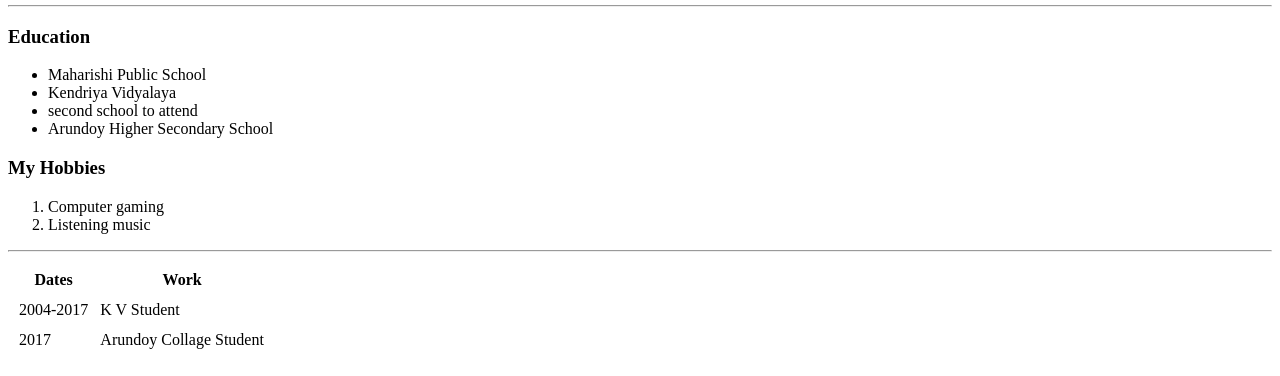
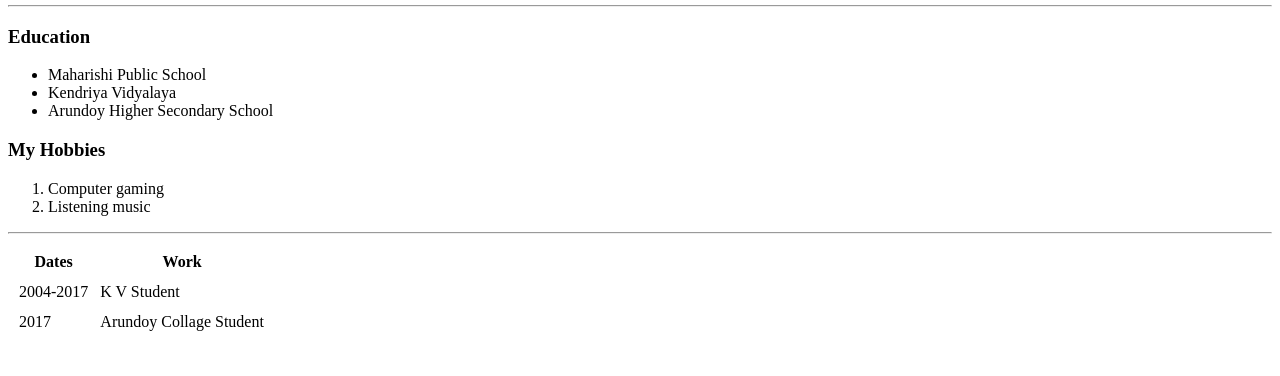
Before and after one commit to preetamparker/fx, a plain HTML site: page index.html in a window 1280 px wide. Shown: the part 367-743 px from the top of the page. Drawn offline with Linux system fonts and the light colour scheme.

Commit message:
Update index.html

```diff
--- a/index.html
+++ b/index.html
@@ -25,7 +25,6 @@
   <ul>
     <li>Maharishi Public School</li>
     <li>Kendriya Vidyalaya</li>
-    <li>second school to attend</li>
     <li>Arundoy Higher Secondary School</li>
   </ul>
   <h3>My Hobbies</h3>
```
